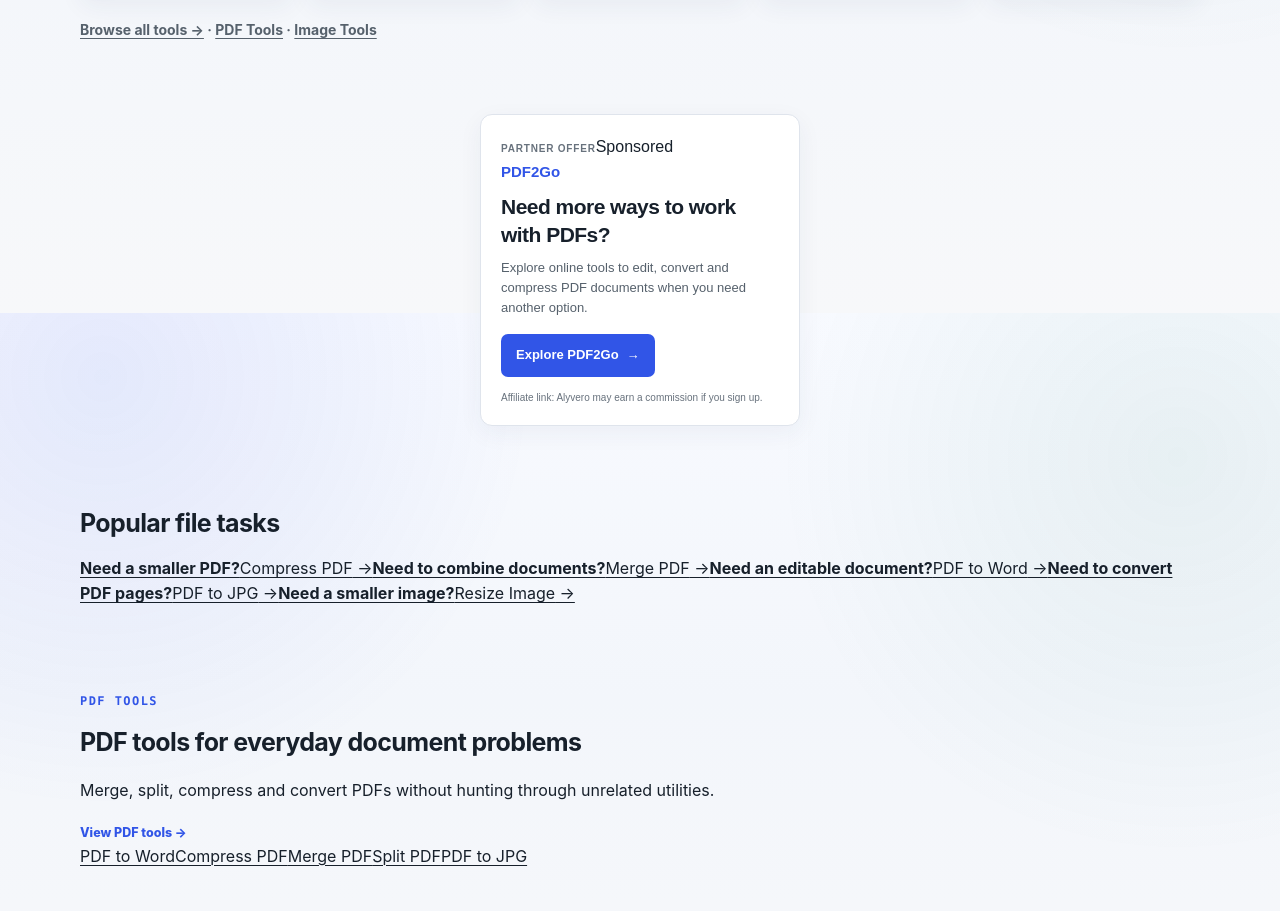
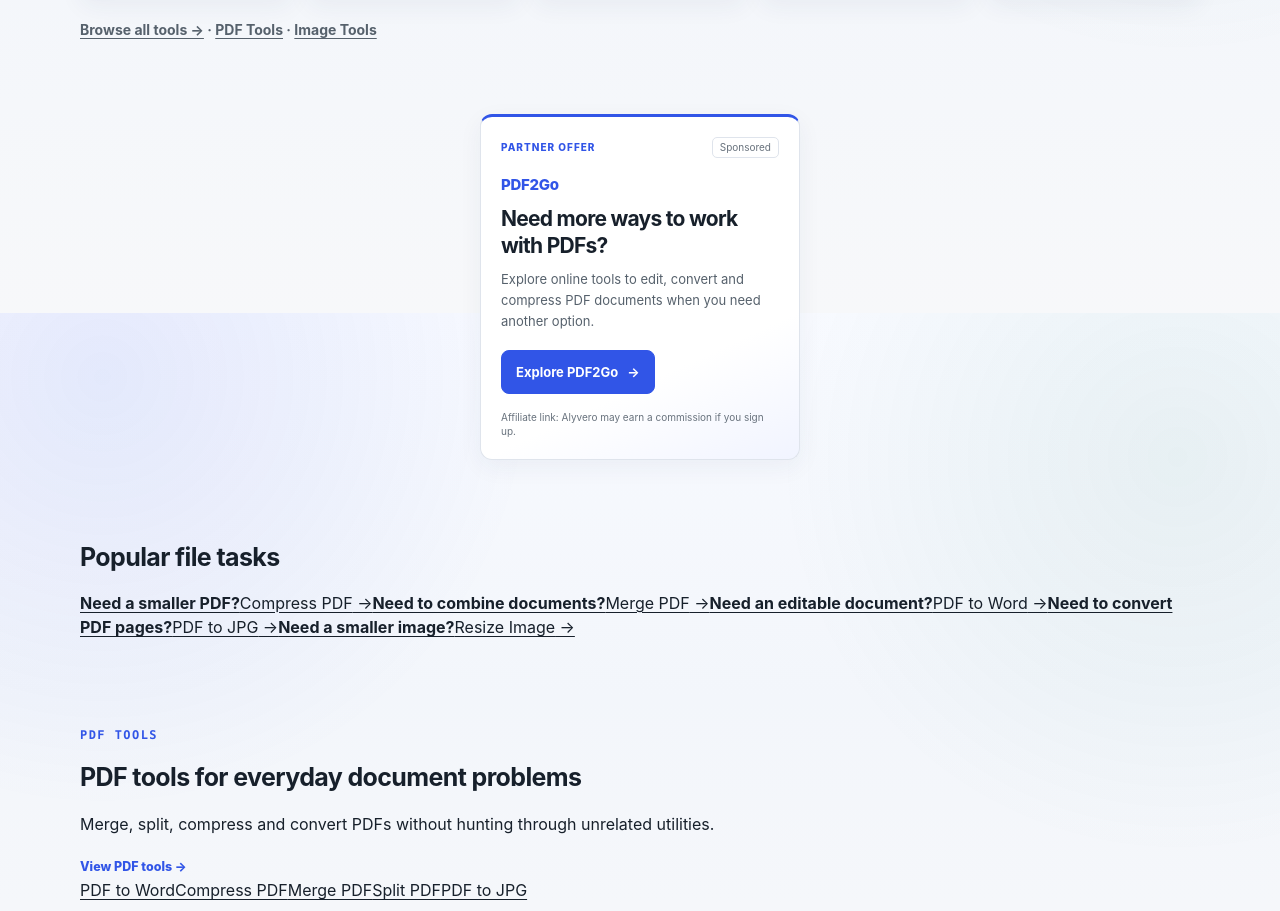
Before and after one commit to rindodi/alyvero, a Next.js app: page / in a window 1280 px wide. Shown: the part 1287-2198 px from the top of the page. Built offline with nearby package versions, Linux system fonts and the light colour scheme.

Commit message:
Style PDF2Go affiliate card with Alyvero's visual system

```diff
--- a/components/PDF2GoAd.module.css
+++ b/components/PDF2GoAd.module.css
@@ -9,61 +9,88 @@
   max-width: 100%;
   min-height: 300px;
   padding: 20px;
-  border: 1px solid #dfe4ec;
-  border-radius: 12px;
-  background: #fff;
-  color: #17202b;
-  font-family: Arial, Helvetica, sans-serif;
   display: flex;
   flex-direction: column;
   align-items: flex-start;
+  border: 1px solid #dfe4ec;
+  border-top: 3px solid #3155e7;
+  border-radius: 12px;
+  background: linear-gradient(155deg, #ffffff 0%, #ffffff 70%, #f1f4ff 100%);
+  color: #17202b;
+  font-family: Inter, ui-sans-serif, system-ui, -apple-system, BlinkMacSystemFont, "Segoe UI", sans-serif;
   box-shadow: 0 7px 24px rgba(35, 55, 90, 0.055);
 }
+.topline {
+  width: 100%;
+  display: flex;
+  justify-content: space-between;
+  align-items: center;
+  gap: 10px;
+  margin-bottom: 15px;
+}
 .label {
-  margin-bottom: 10px;
+  color: #3155e7;
+  font-size: 10px;
+  font-weight: 800;
+  letter-spacing: .1em;
+}
+.sponsored {
+  padding: 3px 7px;
+  border: 1px solid #dfe4ec;
+  border-radius: 5px;
   color: #68727d;
   font-size: 10px;
-  font-weight: 700;
-  letter-spacing: .08em;
+  line-height: 1.3;
 }
 .brand {
-  margin-bottom: 10px;
+  margin-bottom: 9px;
   color: #3155e7;
   font-size: 15px;
-  font-weight: 750;
+  font-weight: 800;
+  letter-spacing: -.02em;
 }
 .ad h2 {
   margin: 0 0 10px;
   font-size: 21px;
-  line-height: 1.3;
-  letter-spacing: -.025em;
+  font-weight: 750;
+  line-height: 1.28;
+  letter-spacing: -.035em;
 }
 .ad p {
-  margin: 0 0 16px;
+  margin: 0 0 17px;
   color: #56616c;
   font-size: 13px;
-  line-height: 1.55;
+  line-height: 1.6;
 }
 .button {
   display: inline-flex;
   align-items: center;
-  gap: 8px;
-  padding: 11px 15px;
-  border-radius: 7px;
+  gap: 9px;
+  margin-top: 1px;
+  padding: 11px 14px;
+  border: 1px solid #3155e7;
+  border-radius: 8px;
   background: #3155e7;
   color: #fff;
   font-size: 13px;
-  font-weight: 700;
+  font-weight: 750;
   text-decoration: none;
+  transition: background .15s ease, transform .15s ease;
 }
-.button:hover { background: #2546cc; }
+.button:hover {
+  background: #2546cc;
+  transform: translateY(-1px);
+}
 .ad .disclosure {
   margin: auto 0 0;
-  padding-top: 14px;
+  padding-top: 16px;
   color: #68727d;
   font-size: 10px;
-  line-height: 1.4;
+  line-height: 1.45;
 }
 @media (max-width: 360px) {
   .ad { padding: 18px; }
 }
+@media (prefers-reduced-motion: reduce) {
+  .button { transition: none; }
+}
```
